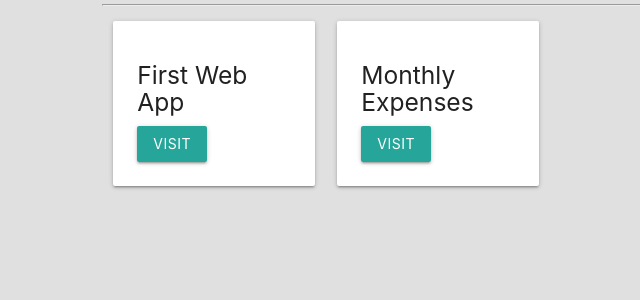
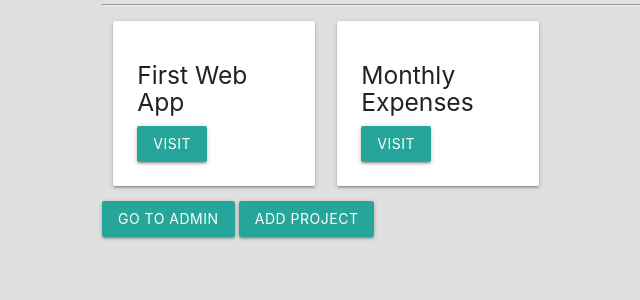
Before and after one commit to Darkinsator/projectdjangofinal, a Django app: template budget/templates/budget/project-list.html in a window 1280 px wide. Shown: the part 132-432 px from the top of the page, without its empty margins (90-730 px from the left). Run offline with Django 3.2, Linux system fonts and the light colour scheme; the template is opened without the code that fills it: values that come from a table or form of the project are taken from there, others are empty; data comes from the database, SQL or seed files in the repository; parts of the project's set-up code (start-up, migrations or seed data) failed here and were passed over.

Commit message:
added buttons

```diff
--- a/budget/templates/budget/project-list.html
+++ b/budget/templates/budget/project-list.html
@@ -24,6 +24,11 @@
     </div>
     {% endfor %}
   </div>
+  <!-- Link to Admin Page -->
+  <a href="{% url 'admin:index' %}" class="btn btn-primary">Go to Admin</a>
+
+  <!-- Link to Add Project Page -->
+  <a href="{% url 'add_project' %}" class="btn btn-success">Add Project</a>
 
 
 </div>
```
